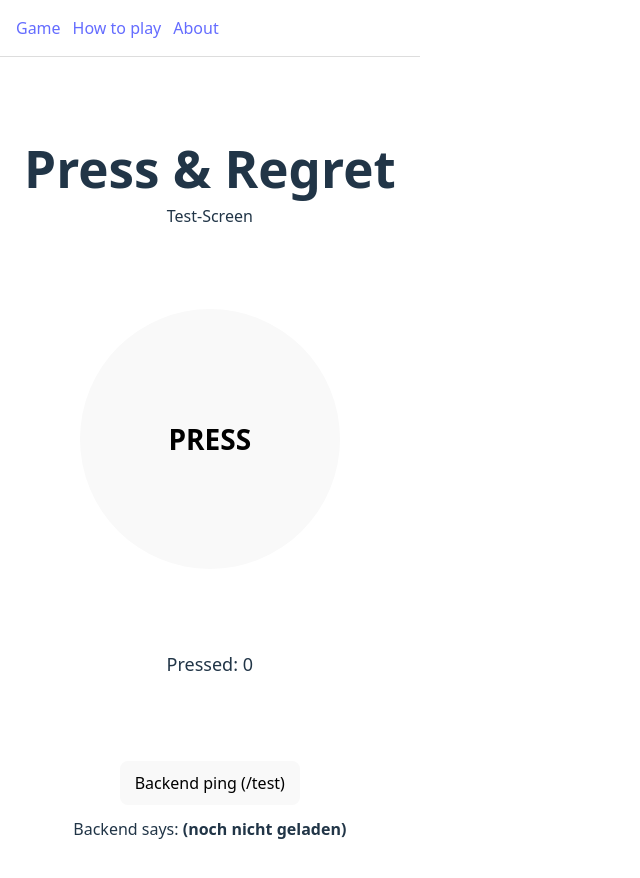
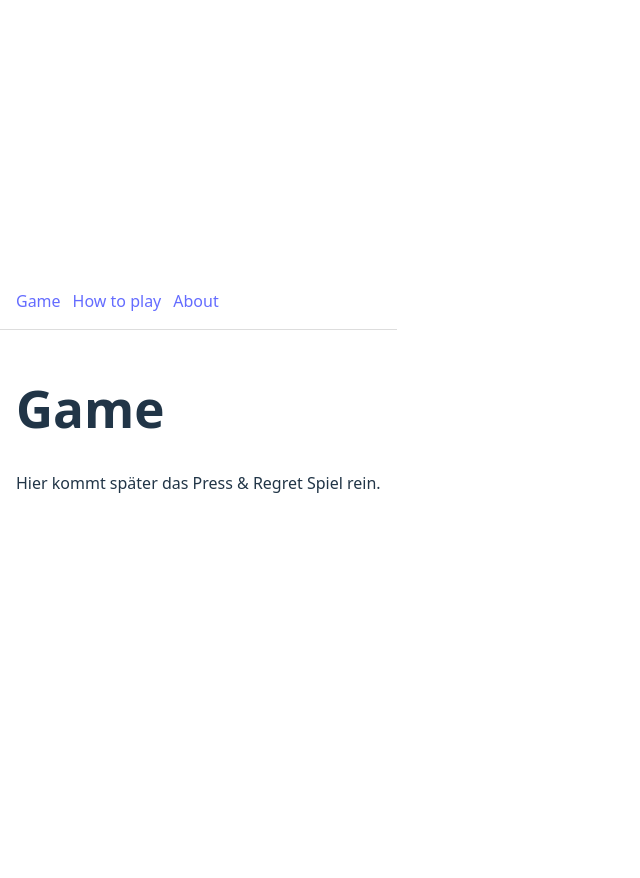
Before and after one commit to Sara20029/Press-Regret-PR-, a React (Vite) app: page / in a window 1280 px wide. Shown: the top 878 px of the page, without its empty margins (0-640 px from the left). After the commit the page ends 800 px from the top, so only its background shows below. Built offline with nearby package versions, Linux system fonts and the light colour scheme.

Commit message:
chore: remove test ping and reset pages scaffold

```diff
--- a/src/App.tsx
+++ b/src/App.tsx
@@ -1,5 +1,5 @@
 import { BrowserRouter, Routes, Route, Link, Navigate } from "react-router-dom";
-import GameTest from "./pages/GameTest";
+import Game from "./pages/Game";
 import About from "./pages/About";
 import HowToPlay from "./pages/HowToPlay";
 
@@ -18,7 +18,7 @@ export default function App() {
         <BrowserRouter>
             <Nav />
             <Routes>
-                <Route path="/" element={<GameTest />} />
+                <Route path="/" element={<Game />} />
                 <Route path="/how-to-play" element={<HowToPlay />} />
                 <Route path="/about" element={<About />} />
                 <Route path="*" element={<Navigate to="/" replace />} />
--- /dev/null
+++ b/src/pages/Game.tsx
@@ -0,0 +1,8 @@
+export default function Game() {
+    return (
+        <main style={{ padding: 16 }}>
+            <h1>Game</h1>
+            <p>Hier kommt später das Press & Regret Spiel rein.</p>
+        </main>
+    );
+}
--- a/src/pages/GameTest.tsx
+++ /dev/null
@@ -1,48 +0,0 @@
-import { useState } from "react";
-import { api } from "../api/http";
-
-export default function GameTest() {
-    const [count, setCount] = useState(0);
-    const [backendMsg, setBackendMsg] = useState<string>("(noch nicht geladen)");
-    const [error, setError] = useState<string | null>(null);
-
-    async function pingBackend() {
-        setError(null);
-        try {
-            const res = await api.get<string>("/test");
-            setBackendMsg(res.data);
-        } catch {
-            setError("Ping fehlgeschlagen (Backend aus oder CORS). Schau in die Browser-Konsole.");
-        }
-    }
-
-    return (
-        <main style={{ minHeight: "100vh", display: "grid", placeItems: "center", gap: 16, padding: 24 }}>
-            <div style={{ textAlign: "center" }}>
-                <h1 style={{ marginBottom: 8 }}>Press & Regret</h1>
-                <p style={{ marginTop: 0 }}>Test-Screen</p>
-            </div>
-
-            <button
-                onClick={() => setCount((c) => c + 1)}
-                style={{ width: 260, height: 260, borderRadius: "50%", fontSize: 28, fontWeight: 700, border: "none", cursor: "pointer" }}
-            >
-                PRESS
-            </button>
-
-            <p style={{ fontSize: 18 }}>Pressed: {count}</p>
-
-            <div style={{ textAlign: "center" }}>
-                <button onClick={pingBackend} style={{ padding: "10px 14px" }}>
-                    Backend ping (/test)
-                </button>
-
-                <p style={{ marginTop: 12 }}>
-                    Backend says: <b>{backendMsg}</b>
-                </p>
-
-                {error && <p style={{ color: "crimson" }}>{error}</p>}
-            </div>
-        </main>
-    );
-}
```
